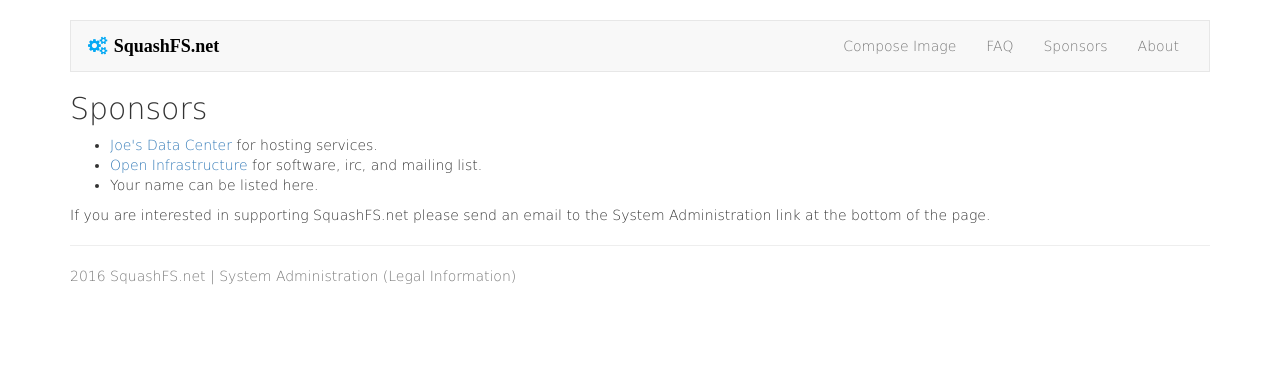
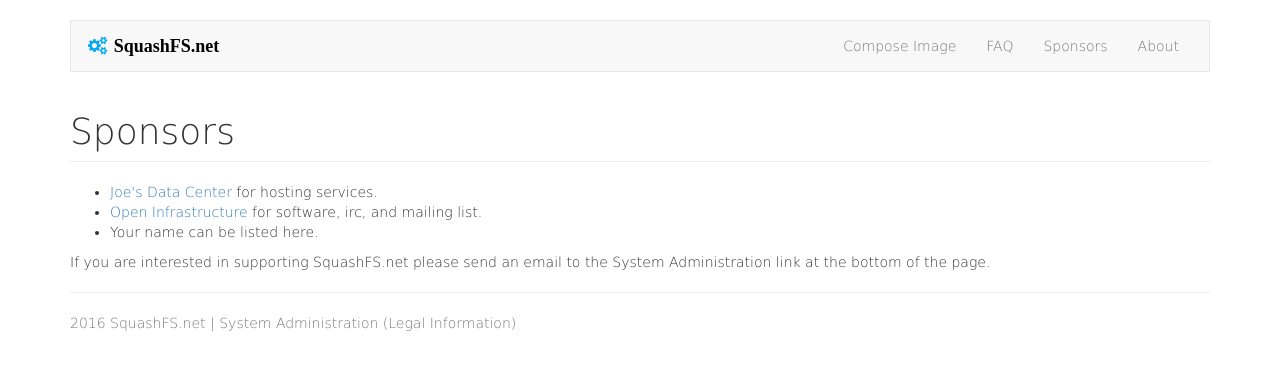
Before and after one commit to unixabg/web.squashfs.net, a plain HTML site: page sponsors.html in a window 1280 px wide. Drawn offline with Linux system fonts and the light colour scheme; a web font is replaced by a local one.

Commit message:
Adjust html tag for page heading sponsors.html.

```diff
--- a/sponsors.html
+++ b/sponsors.html
@@ -60,7 +60,7 @@
       </nav>
 
       <!-- Content -->
-      <h2>Sponsors</h2>
+      <h1>Sponsors</h1>
       <ul>
         <li><a href="http://joesdatacenter.com/">Joe's Data Center</a> for hosting services.</li>
         <li><a href="https://open-infrastructure.net">Open Infrastructure</a> for software, irc, and mailing list.</li>
```
